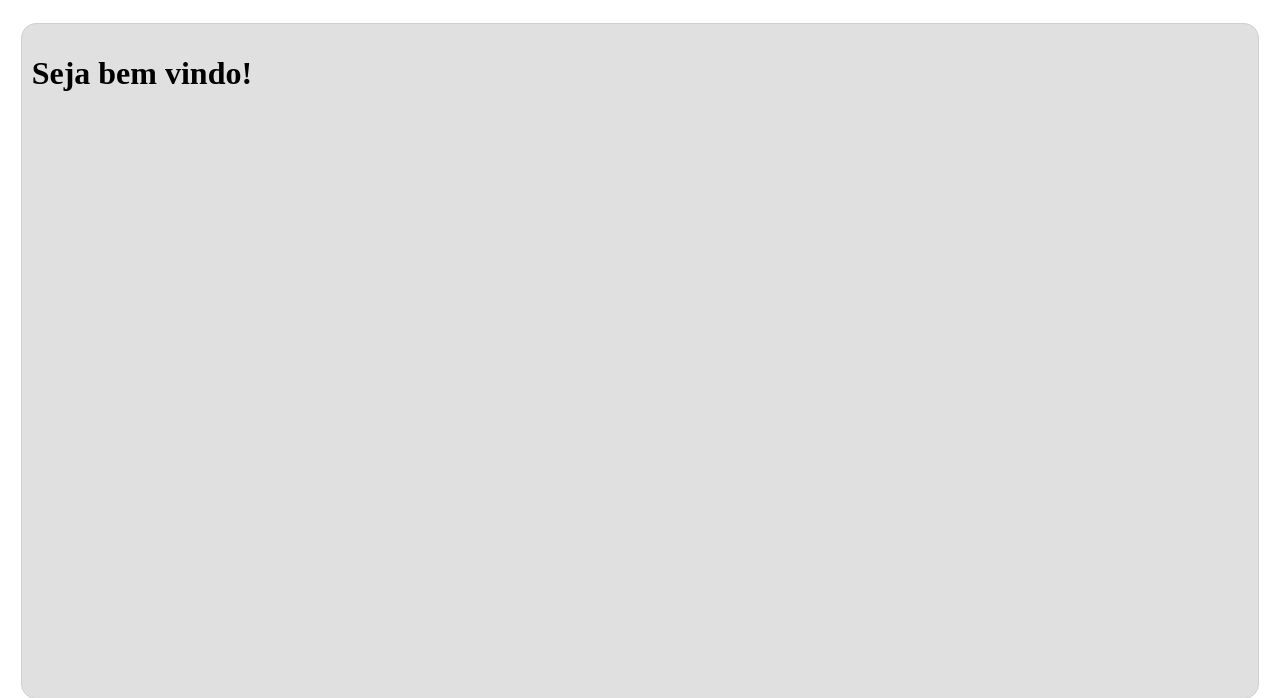
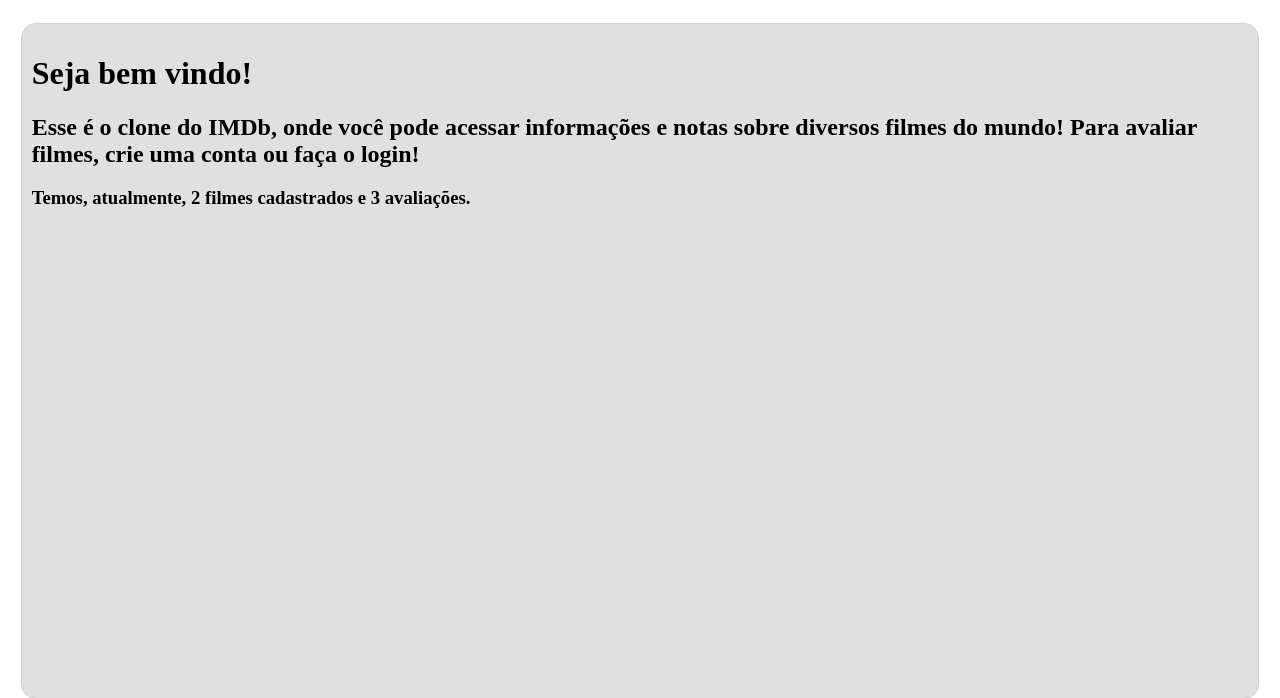
Before and after one commit to DianeFenzi/ESProject, a Flask app: page / in a window 1280 px wide. Shown: the part 62-760 px from the top of the page. Run offline with Flask 2, Linux system fonts and the light colour scheme; data comes from the database, SQL or seed files in the repository; some libraries are stand-ins or nearby versions.

Commit message:
Número de fimes e avaliações

```diff
--- a/imdb/principal/templates/principal.html.j2
+++ b/imdb/principal/templates/principal.html.j2
@@ -3,6 +3,10 @@
 {% block content %}
   {% if current_user.is_authenticated %}
     <h1>Bem vindo, {{usuario.username}}!</h1>
+    <h2>
+      Esse é o clone do IMDb, onde você pode acessar informações e notas sobre diversos filmes do mundo!
+    </h2>
+    <h3>Temos, atualmente, {{numero_de_filmes}} filmes cadastrados e {{numero_de_avaliacoes}} avaliações.</h3>
     {% if avaliacoes %}
       <table>
         <thead>
@@ -28,6 +32,11 @@
     {% endif %}
   {% else %}
     <h1>Seja bem vindo!</h1>
+    <h2>
+      Esse é o clone do IMDb, onde você pode acessar informações e notas sobre diversos filmes do mundo!
+      Para avaliar filmes, crie uma conta ou faça o login!
+    </h2>
+    <h3>Temos, atualmente, {{numero_de_filmes}} filmes cadastrados e {{numero_de_avaliacoes}} avaliações.</h3>
   {% endif %}
 
 {% endblock %}
--- a/imdb/principal/views.py
+++ b/imdb/principal/views.py
@@ -13,12 +13,19 @@ principal = Blueprint('principal', __name__, template_folder='templates')
 @principal.route("/")
 def index():
    usuario = current_user
+   numero_de_filmes = Filme.query.count()
+   numero_de_avaliacoes = Avaliacao.query.count()
    if usuario.is_authenticated:
        # for avaliacao in usuario.avaliacoes:
            # avaliacao.filme_titulo
-       return render_template("principal.html.j2", usuario=usuario, avaliacoes=usuario.avaliacoes)
+       return render_template("principal.html.j2", usuario=usuario,
+        avaliacoes=usuario.avaliacoes,
+        numero_de_filmes=numero_de_filmes,
+        numero_de_avaliacoes=numero_de_avaliacoes)
    else:
-       return render_template("principal.html.j2", avalicoes=[])
+       return render_template("principal.html.j2", avalicoes=[],
+       numero_de_filmes=numero_de_filmes,
+       numero_de_avaliacoes=numero_de_avaliacoes)
 
 @principal.route("/login", methods=["GET","POST"])
 def login():
```
